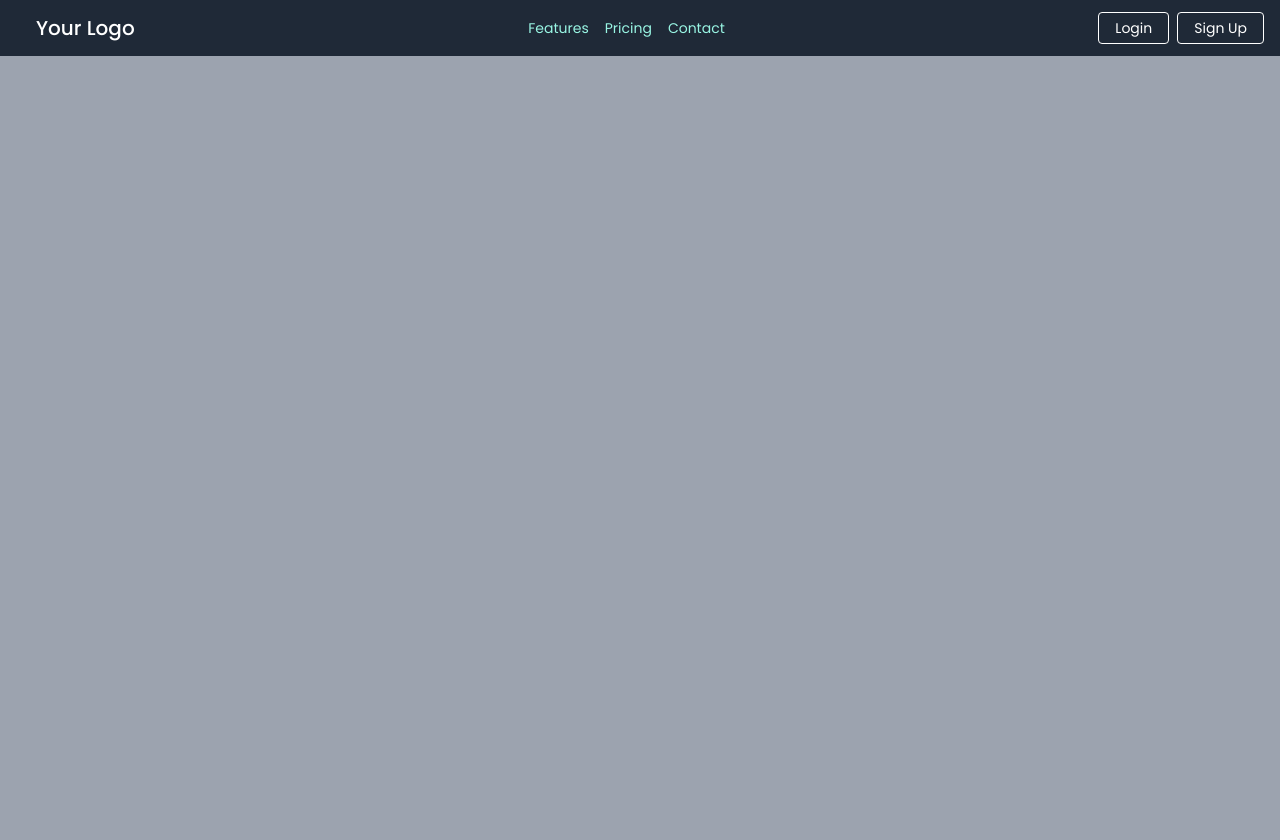
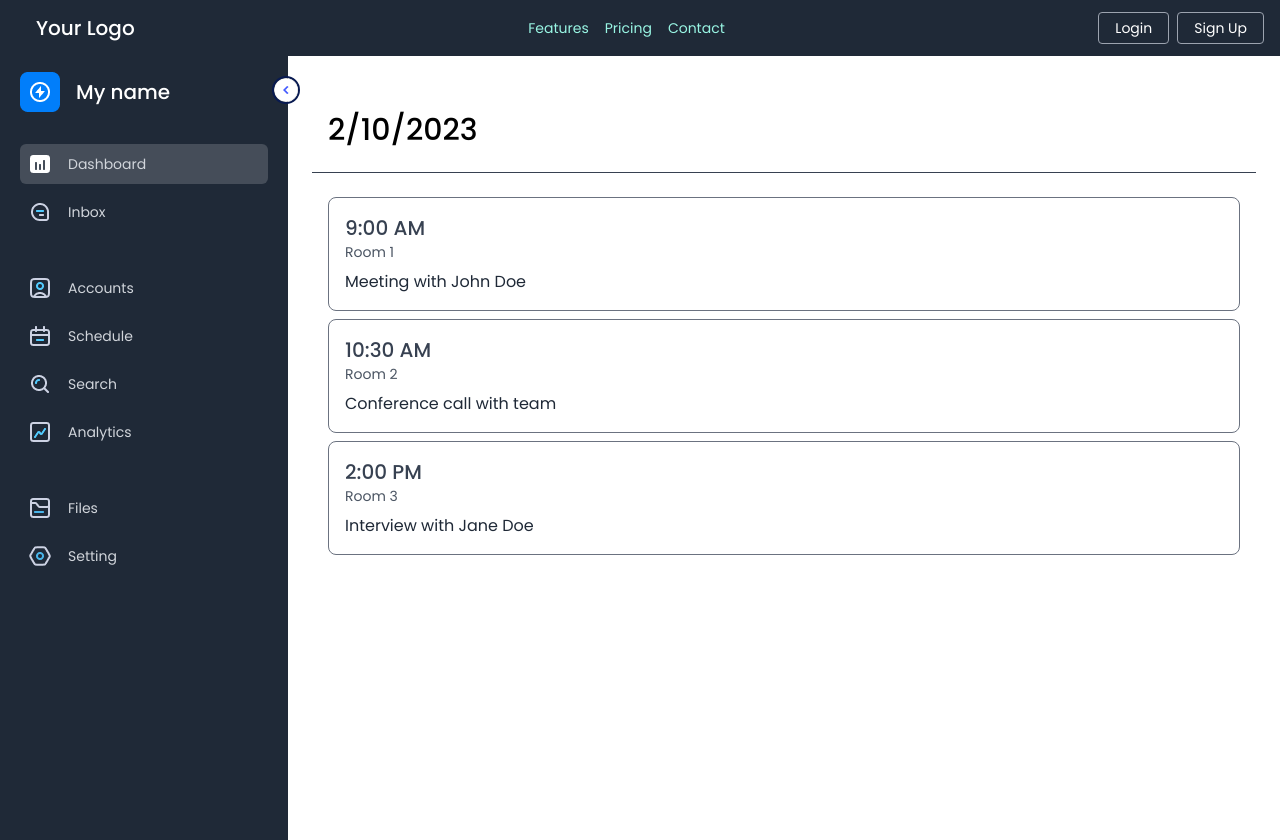
Before and after one commit to rashkobby/bookish-client, a React (Vite) app: page /Dashboard in a window 1280 px wide. Before the commit the page ends 800 px from the top, so only its background shows below. Built offline with nearby package versions, Linux system fonts and the light colour scheme.

Commit message:
Progress

```diff
--- a/index.html
+++ b/index.html
@@ -3,7 +3,7 @@
   <head>
     <meta charset="UTF-8" />
     <meta name="viewport" content="width=device-width, initial-scale=1.0" />
-    <title>Vite + React</title>
+    <title>My Name</title>
   </head>
   <body>
     <div id="root"></div>
--- a/src/App.css
+++ b/src/App.css
@@ -1,8 +1,12 @@
-/* .app{
+.app{
     width: 100%;
     height: 100%;
-} */
+    overflow: hidden;
+}
 
 .btns{
     margin: 0 8px;
 }
+body{
+    background-color: #fff;
+}
--- a/src/App.jsx
+++ b/src/App.jsx
@@ -1,22 +1,29 @@
-// import './App.css'
+import './App.css'
 import React from "react";
 import { Routes, Route, Router } from "react-router-dom";
-import Calendar from "./Components/Calender";
 import Home from "./Components/Home";
 import Navbar from "./Components/Navbar";
 import Login from "./Components/Login";
 import Signup from "./Components/Signup";
+import Sidebar from "./Components/Sidebar"
+import Dashboard from './Components/Dashboard';
+import Calendar from './Components/Calender';
 
 const App = () => {
   return (
-    <div className="app">
+    <div className="app bg-white">
       <Navbar/>
       <Routes>
         <Route path="/" element={<Home />} />
         <Route path="/Login" element={<Login />} />
         <Route path="/Signup" element={< Signup />} />
+        <Route path="/Sidebar" element={< Sidebar />} />
+        <Route path="/Dashboard" element={< Dashboard />} />
+      </Routes>
 
-      </Routes>
+
+
+
     </div>
   );
 };
--- a/src/Components/Calender.jsx
+++ b/src/Components/Calender.jsx
@@ -12,11 +12,11 @@ const Calendar = () => {
   ]);
 
   return (
-    <div className="flex flex-col h-screen">
-      <div className="px-4 py-6 bg-white border-b border-gray-200">
-        <h2 className="text-3xl font-medium text-gray-800">{selectedDate.toLocaleDateString()}</h2>
+    <div className="flex flex-col h-full">
+      <div className="px-4 py-6 mt-6 border-b border-gray-700">
+        <h2 className="text-3xl font-medium ">{selectedDate.toLocaleDateString()}</h2>
       </div>
-      <div className="flex-1 p-4 overflow-y-scroll">
+      <div className="flex-1 p-4 ">
         {appointments.map((appointment, index) => (
           <Appointment key={index} time={appointment.time} location={appointment.location} description={appointment.description} />
         ))}
--- /dev/null
+++ b/src/Components/Dashboard.jsx
@@ -0,0 +1,18 @@
+import React from 'react'
+import Calendar from './Calender'
+import Sidebar from './Sidebar'
+
+const Dashboard = () => {
+  return (
+    <div className="flex h-screen mt-10 " style={{overflow:"hidden"}}>
+        <div className="sidebar">
+            <Sidebar/>
+        </div>
+        <div className=" w-screen  flex-1 p-6 " >
+            <Calendar/>
+      </div>
+    </div>
+  )
+}
+
+export default Dashboard
--- a/src/Components/Header.jsx
+++ b/src/Components/Header.jsx
@@ -5,7 +5,7 @@ import '../App.css'
 
 const Header = ({ signedIn }) => {
   return (
-    <header className="bg-white border-b p-4">
+    <header className="bg-white border-b p-4 fixed">
       <nav className="flex items-center justify-between">
         <Link to="/" className="font-medium text-lg text-blue-600">
           App Name
--- a/src/Components/Home.jsx
+++ b/src/Components/Home.jsx
@@ -3,9 +3,9 @@ import { Link } from 'react-router-dom';
 
 const Home = () => {
   return (
-    <div className=" opacity-75 bg-cover bg-center py-10 bg-[url('./src/assets/bg-image.jpg')]">
+    <div className=" opacity-75 bg-cover h-screen bg-center py-10 bg-[url('./src/assets/bg-image.jpg')]">
 
-      <main className="container flex items-center leading-10 justify-center h-5/6 flex-col backdrop-blur-sm bg-white/30 w-2/3 m-auto py-10">
+      <main className="container mt-10 flex items-center leading-10 justify-center h-5/6 flex-col backdrop-blur-sm bg-white/30 w-2/3 m-auto py-10">
         <h1 className="text-3xl font-bold mb-6 text-center text-black">Welcome to the Appointment Scheduling App</h1>
         <p className="text-xl text-center mb-6 text-black">
           Easily schedule appointments and manage your business from one convenient location.
--- a/src/Components/Navbar.jsx
+++ b/src/Components/Navbar.jsx
@@ -7,7 +7,7 @@ const Navbar = () => {
   const [isLoggedIn, setIsLoggedIn] = useState(false);
 
   return (
-    <nav className="flex items-center justify-between px-4 py-3 bg-gray-800">
+    <nav className="flex items-center justify-between mb-4 px-4 py-3 bg-gray-800 z-10" style={{ position: "fixed", top: 0, width: "100%" }}>
       <div className="flex items-center">
         <Link to="/" className="text-white mx-5 font-medium text-xl">
           Your Logo
@@ -15,7 +15,7 @@ const Navbar = () => {
       </div>
       <div className="block lg:hidden">
         <button
-          className="flex items-center px-3 py-2 border rounded text-teal-200 border-teal-400 hover:text-white hover:border-white"
+          className="flex items-center px-3 py-2 border rounded text-Gray-600 bg-gray-800 border-gray-800 hover:text-gray-800 hover:border-white"
           onClick={() => setOpen(!isOpen)}
         >
           <FaBars className="w-6 h-6" />
@@ -46,17 +46,18 @@ const Navbar = () => {
             Contact
           </Link>
         </div>
+
         {!isLoggedIn ? (
           <div className="flex">
             <Link
               to="/Login"
-              className="inline-block text-sm px-4 py-2 leading-none border rounded text-white border-white hover:border-transparent hover:text-teal-500 hover:bg-white mt-4 lg:mt-0 mr-2"
+              className="inline-block text-sm px-4 py-2 leading-none border rounded text-white border-gray-400 hover:border-transparent hover:text-gray-800 hover:bg-white mt-4 lg:mt-0 mr-2"
             >
               Login
             </Link>
             <Link
               to="/Signup"
-              className="inline-block text-sm px-4 py-2 leading-none border rounded text-white border-white hover:border-transparent hover:text-teal-500 hover:bg-white mt-4 lg:mt-0"
+              className="inline-block text-sm px-4 py-2 leading-none border rounded text-white border-gray-400 hover:border-transparent hover:text-gray-800 hover:bg-white mt-4 lg:mt-0"
             >
               Sign Up
             </Link>
--- a/src/Components/Sidebar.jsx
+++ b/src/Components/Sidebar.jsx
@@ -1,9 +1,10 @@
 import { useState } from "react";
-const Sidebar
-= () => {
+import { Link } from "react-router-dom";
+import Calendar from "./Calender";
+const Sidebar = () => {
   const [open, setOpen] = useState(true);
   const Menus = [
-    { title: "Dashboard", src: "Chart_fill" },
+    { title: "Dashboard", path: "/dashboard", src: "Chart_fill" },
     { title: "Inbox", src: "Chat" },
     { title: "Accounts", src: "User", gap: true },
     { title: "Schedule ", src: "Calendar" },
@@ -14,11 +15,11 @@ const Sidebar
   ];
 
   return (
-    <div className="flex">
+    <div>
       <div
         className={` ${
           open ? "w-72" : "w-20 "
-        } bg-dark-purple h-screen p-5  pt-8 relative duration-300`}
+        } bg-gray-800 h-screen p-5 pt-8 relative duration-300` }
       >
         <img
           src="./src/assets/control.png"
@@ -38,7 +39,7 @@ const Sidebar
               !open && "scale-0"
             }`}
           >
-            Designer
+            My name
           </h1>
         </div>
         <ul className="pt-6">
@@ -51,15 +52,12 @@ const Sidebar
               } `}
             >
               <img src={`./src/assets/${Menu.src}.png`} />
-              <span className={`${!open && "hidden"} origin-left duration-200`}>
+              <Link to={Menu.path} className={`${!open && "hidden"} origin-left duration-200`}>
                 {Menu.title}
-              </span>
+              </Link>
             </li>
           ))}
         </ul>
-      </div>
-      <div className="h-screen flex-1 p-7">
-        <h1 className="text-2xl font-semibold ">Home Page</h1>
       </div>
     </div>
   );
--- a/src/Components/Usermgt.jsx
+++ b/src/Components/Usermgt.jsx
@@ -46,7 +46,7 @@ const Usermgt = () => {
           ))}
         </tbody>
       </table>
-      {/* <form onSubmit={handleAddUser} className="bg-white shadow-md rounded px-8 pt-6 pb-8 mb-4">
+      <form onSubmit={handleAddUser} className="bg-white shadow-md rounded px-8 pt-6 pb-8 mb-4">
         <div className="mb-4">
           <label className="block text-gray-700 font-bold mb-2" htmlFor="username">
             Username
@@ -82,7 +82,7 @@ const Usermgt = () => {
             Add User
           </button>
         </div>
-      </form> */}
+      </form>
     </div>
   );
 };
--- a/src/Utils/Appointment.jsx
+++ b/src/Utils/Appointment.jsx
@@ -2,8 +2,8 @@ import React from 'react';
 
 const Appointment = ({ time, location, description }) => {
   return (
-    <div className="p-4 border border-gray-200 rounded-lg">
-      <h3 className="text-xl font-medium text-gray-800">{time}</h3>
+    <div className="p-4 border my-2 border-gray-500 rounded-lg">
+      <h3 className="text-xl font-medium text-gray-700">{time}</h3>
       <p className="text-sm text-gray-600">{location}</p>
       <p className="mt-2 text-gray-800">{description}</p>
     </div>
```
Also changed, not shown: src/Components/Signup.jsx (line endings or trailing spaces).
